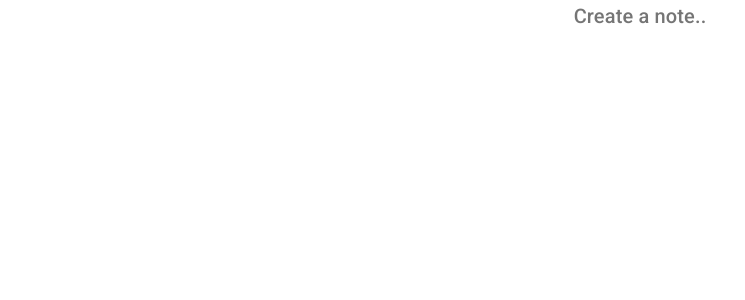
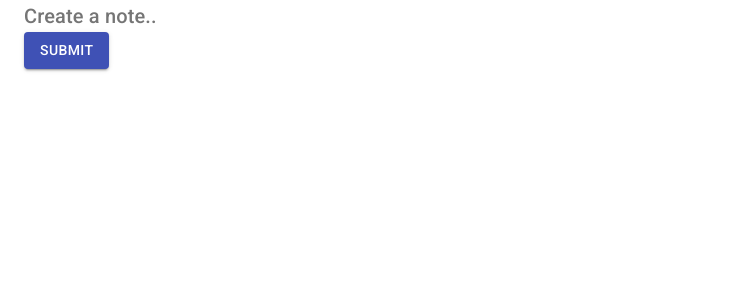
Before and after one commit to ninjasujan/MaterialUI-Boilerplate, a React (Create React App) app: page /create in a window 1280 px wide. Shown: the top 300 px of the page, without its empty margins (0-745 px from the left). Built offline with nearby package versions, Linux system fonts and the light colour scheme.

Commit message:
button component

```diff
--- a/src/pages/Create.js
+++ b/src/pages/Create.js
@@ -1,12 +1,21 @@
 import React from "react";
-import Typography from "@material-ui/core/Typography";
+import { ButtonGroup, Button, Typography, Container } from "@material-ui/core";
 
 export default function Create() {
     return (
-        <div>
-            <Typography variant="h6" color="textSecondary" align="center">
+        <Container>
+            <Typography variant="h6" color="textSecondary" align="left">
                 Create a note..
             </Typography>
-        </div>
+            <Button type="submit" color="primary" variant="contained">
+                Submit
+            </Button>
+            {/*
+            <ButtonGroup color="textSecondary" variant="outlined">
+                <Button>send</Button>
+                <Button>delete</Button>
+                <Button>share</Button>
+            </ButtonGroup> */}
+        </Container>
     );
 }
```
Also changed, not shown: 1 other file (tests, documents, lock files or other folders).
